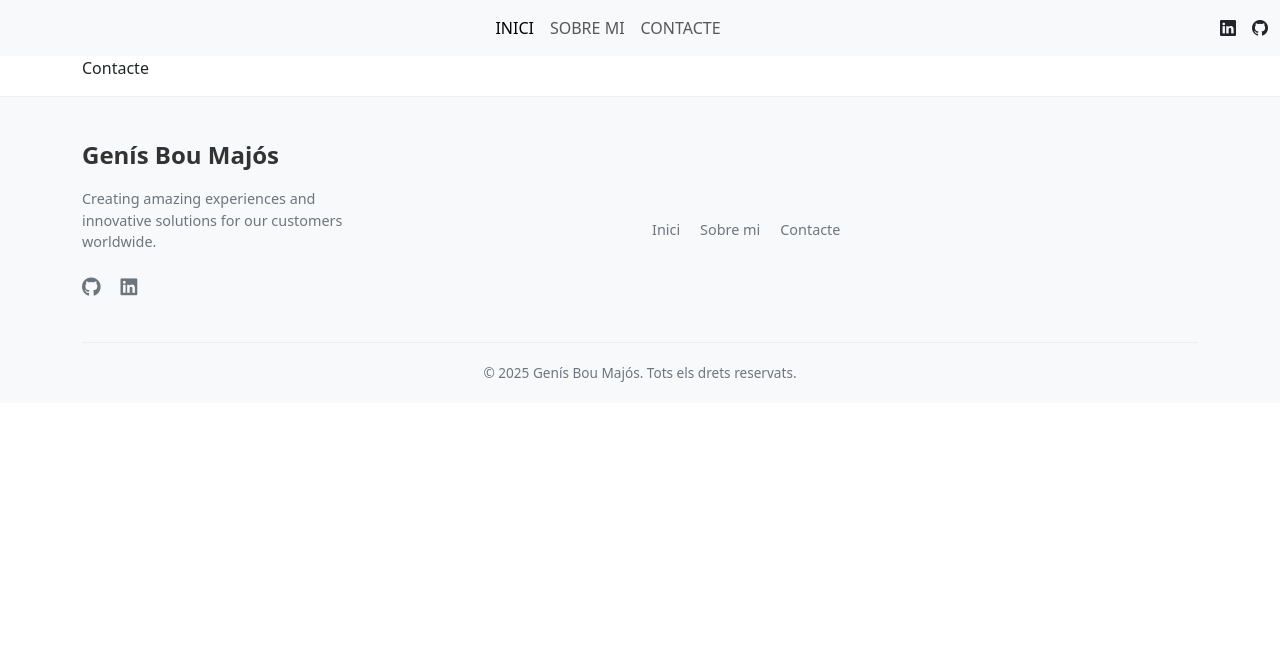
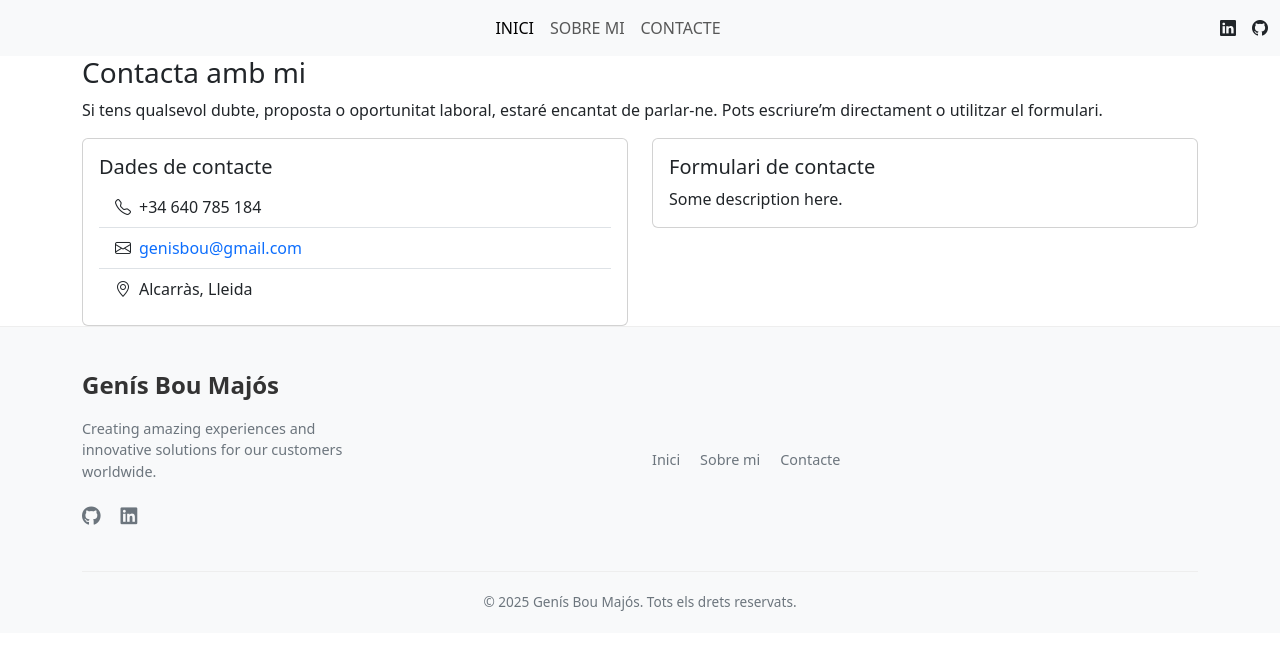
Before and after one commit to genisbou/portafoli, a React (Create React App) app: page /contacte in a window 1280 px wide. Shown: the top 650 px of the page. Built offline with nearby package versions, Linux system fonts and the light colour scheme.

Commit message:
Contact Page
Ok

```diff
--- a/src/Pages/Contacte.js
+++ b/src/Pages/Contacte.js
@@ -9,7 +9,45 @@ const Inici = () => {
             <Header/>
 
             <div className="container">
-                <p>Contacte</p>
+
+                <h3>Contacta amb mi </h3>
+                <p>Si tens qualsevol dubte, proposta o oportunitat laboral, estaré encantat de parlar-ne. Pots escriure’m directament o utilitzar el formulari.
+                </p>
+                <div className="row">
+                    <div className="col-sm-6">
+
+                        <div className="card">
+
+                            <div className="card-body">
+                                <h5 className="card-title">Dades de contacte</h5>
+                                <ul className="list-group list-group-flush">
+                                    <li className="list-group-item">
+                                        <i className="bi bi-telephone me-2"></i>
+                                        +34 640 785 184
+                                    </li>
+                                    <li className="list-group-item">
+                                        <i className="bi bi-envelope me-2"></i>
+                                        <a href="mailto:genisbou@gmail.com" style={{textDecoration: "none"}}>genisbou@gmail.com</a>
+                                    </li>
+                                    <li className="list-group-item">
+                                    <i className="bi bi-geo-alt me-2"></i>
+                                        Alcarràs, Lleida
+                                    </li>
+                                </ul>
+                            </div>
+                        </div>
+                    </div>
+                    <div className="col-sm-6">
+
+                        <div className="card">
+
+                            <div className="card-body">
+                                <h5 className="card-title">Formulari de contacte</h5>
+                                <p className="card-text">Some description here.</p>
+                            </div>
+                        </div>
+                    </div>
+                </div>
             </div>
 
             <Footer/>
--- a/src/Pages/Inici.js
+++ b/src/Pages/Inici.js
@@ -29,7 +29,7 @@ const Inici = () => {
             <div className="container">
                 <div className="inici">
 
-                    <h1>Benvingut al meu portafoli</h1>
+                    <h3>Benvingut al meu portafoli</h3>
                     <p>
                         Sóc Genís, tècnic de sistemes i operari especialitzat en paletització i maquinària
                         automatitzada. Amb experiència en el sector logístic i formació en desenvolupament web, combino
```
